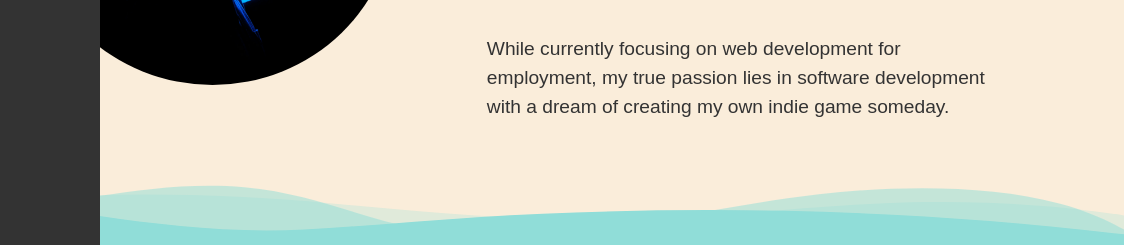
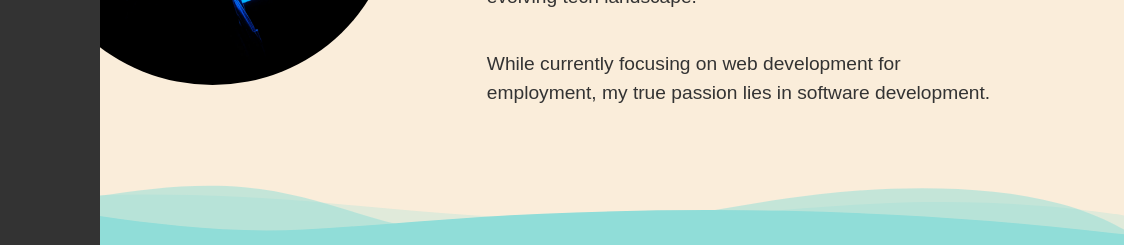
Before and after one commit to gaburielu/Homepage, a website built with webpack: page src/main.html in a window 1280 px wide. Shown: the part 437-682 px from the top of the page, 156-1280 px from the left. Built offline with nearby package versions, Linux system fonts and the light colour scheme.

Commit message:
typo fix

```diff
--- a/src/main.html
+++ b/src/main.html
@@ -230,8 +230,7 @@
           </p>
           <p class="aboutPara">
             While currently focusing on web development for employment, my true
-            passion lies in software development with a dream of creating my own
-            indie game someday.
+            passion lies in software development.
           </p>
         </div>
 
```
Also changed, not shown: README.md.
